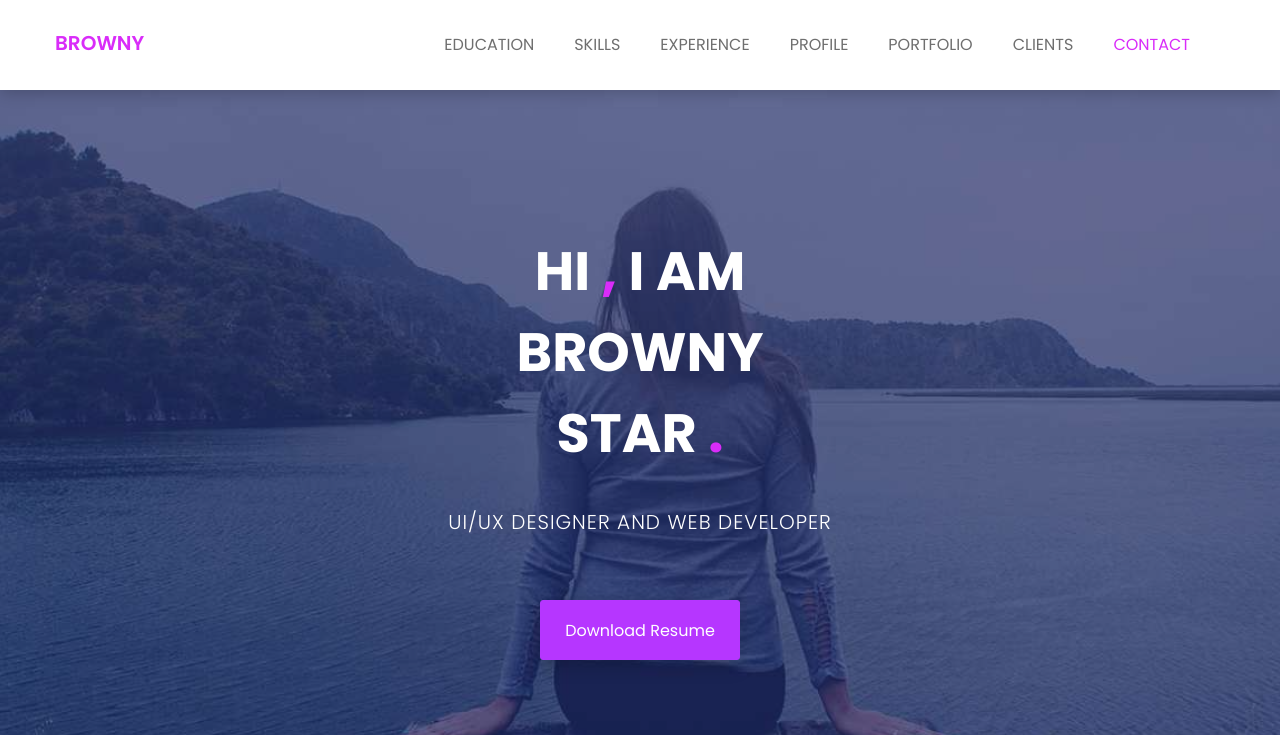
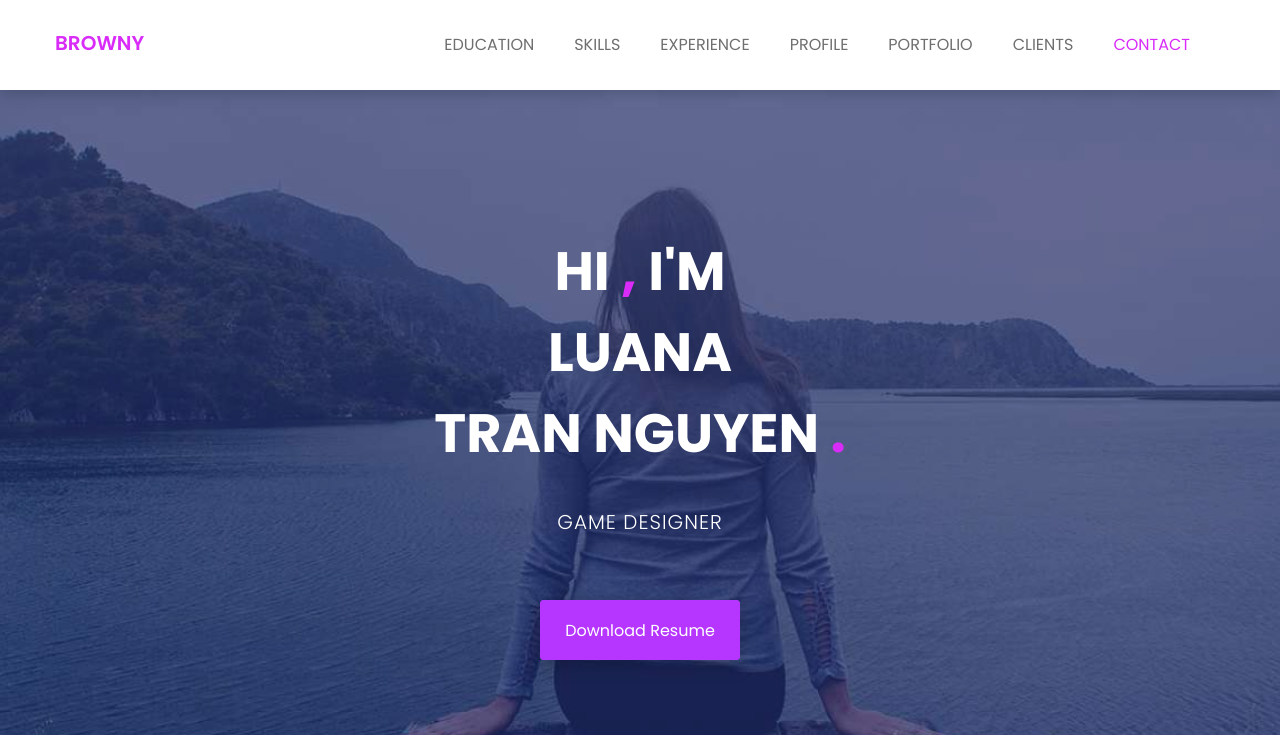
Before and after one commit to LuanaGD/Portfolio, a plain HTML site: page index.html in a window 1280 px wide. Shown: the top 735 px of the page. Drawn offline with nearby package versions, Linux system fonts and the light colour scheme.

Commit message:
Update index.html

```diff
--- a/index.html
+++ b/index.html
@@ -12,7 +12,7 @@
 		<link href="https://fonts.googleapis.com/css?family=Poppins:100,200,300,400,500,600,700,800,900&amp;subset=devanagari,latin-ext" rel="stylesheet">
 
         <!-- title of site -->
-        <title>Browny</title>
+        <title>Portfolio</title>
 
         <!-- For favicon png -->
 		<link rel="shortcut icon" type="image/icon" href="assets/logo/favicon.png"/>
@@ -103,8 +103,8 @@
 				<div class="row">
 					<div class="col-md-12 text-center">
 						<div class="header-text">
-							<h2>hi <span>,</span> i am <br> browny <br> star <span>.</span>   </h2>
-							<p>ui/ux designer and web developer</p>
+							<h2>Hi <span>,</span> I'm <br> Luana <br> TRAN NGUYEN <span>.</span>   </h2>
+							<p>Game Designer</p>
 							<a href="assets/download/browney.txt" download>download resume</a>
 						</div><!--/.header-text-->
 					</div><!--/.col-->
```
